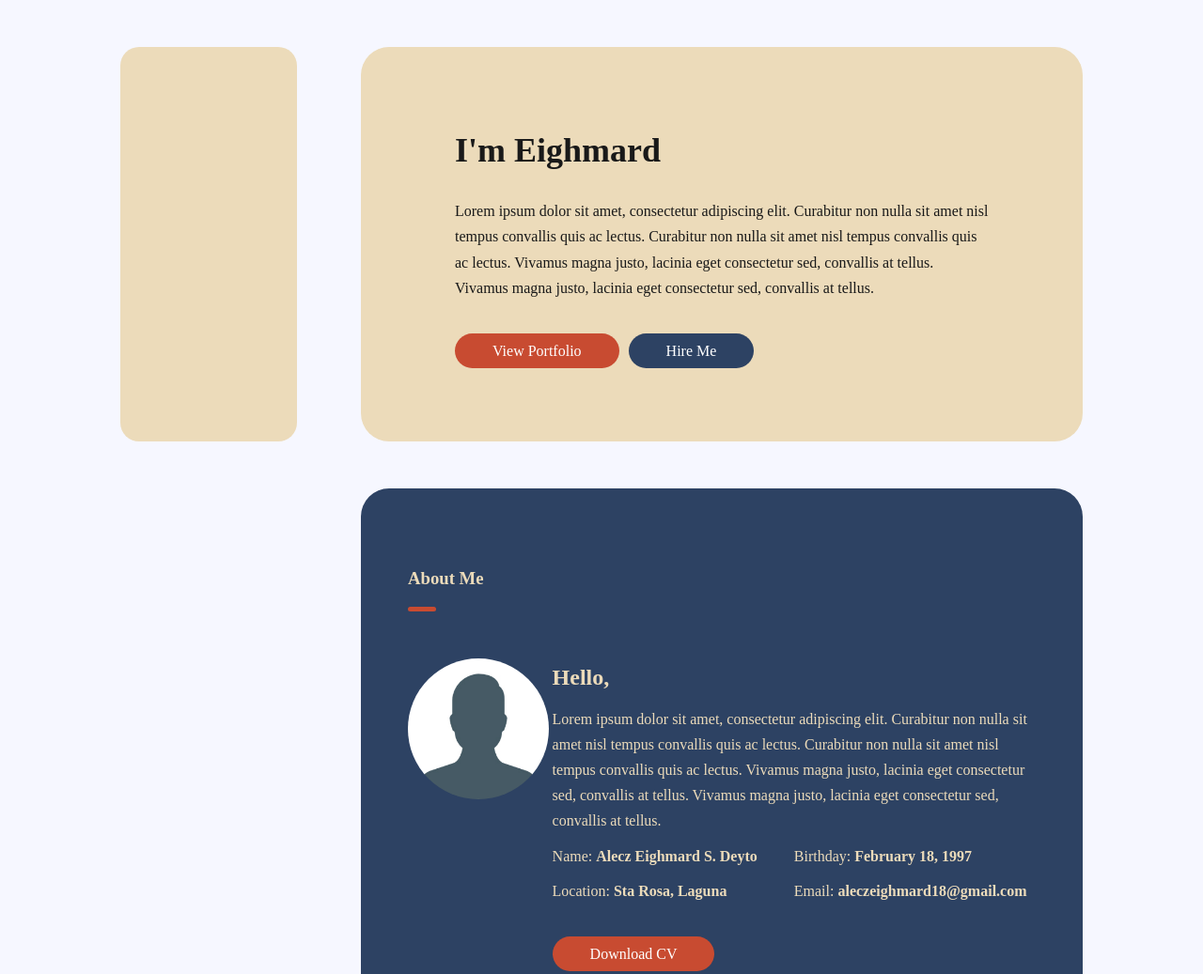
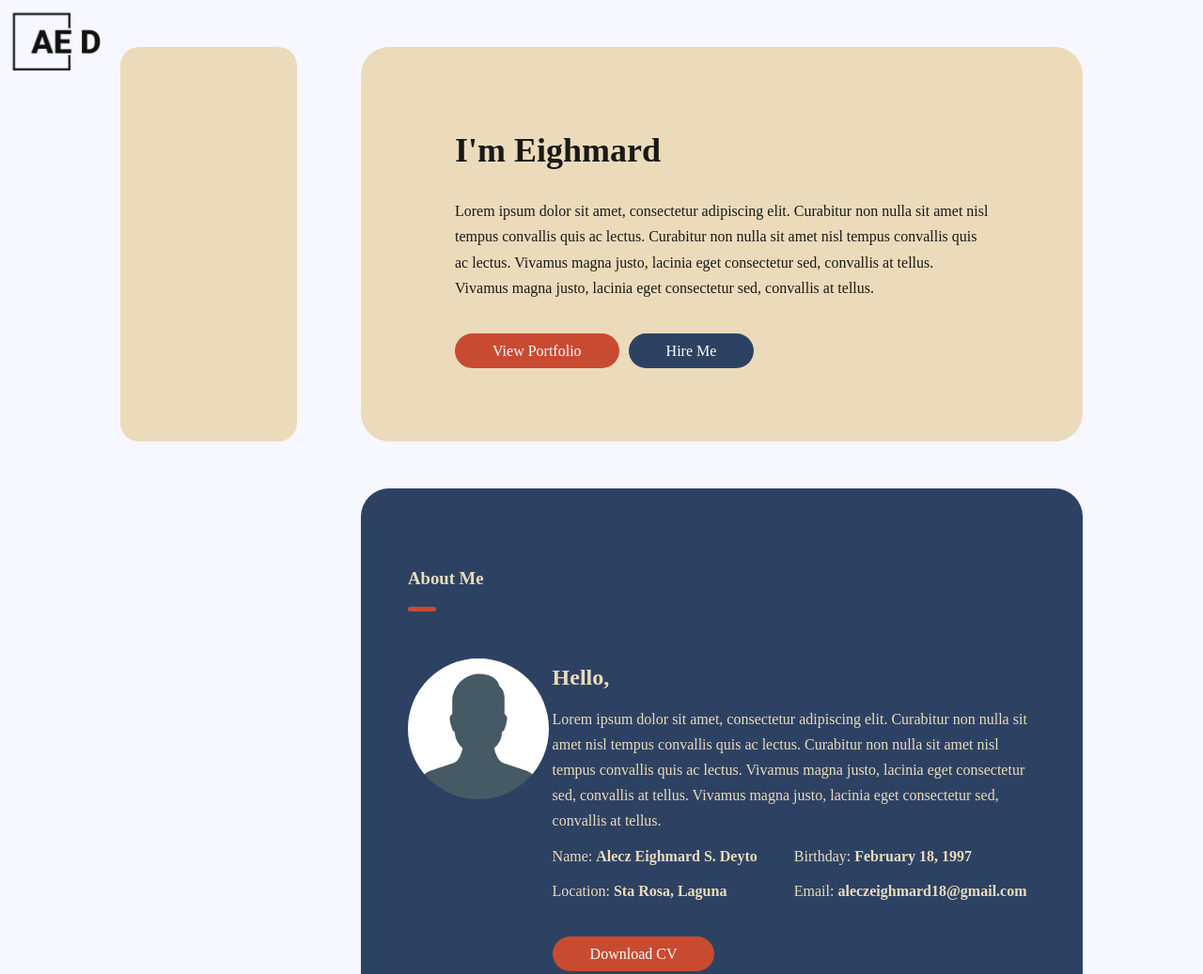
Before and after one commit to eighmard18/Alecz-Eighmard-s-Portfolio, a plain HTML site: page index.html in a window 1280 px wide. Shown: the top 1037 px of the page at 94% size. Drawn offline with Linux system fonts and the light colour scheme.

Commit message:
edit 9 - logo fixed

```diff
--- a/css/style.css
+++ b/css/style.css
@@ -11,6 +11,17 @@ body {
 p, h2, h3, h4, h5, h6 {
     margin-top: 0px;
     margin-bottom: 10px;
+}
+
+.my-icon {
+    position: fixed;
+    top: 0px;
+    left: 0px;
+}
+
+.my-icon img {
+    width: 100px;
+    padding: 10px;
 }
 
 .menu{
--- a/index.html
+++ b/index.html
@@ -9,8 +9,11 @@
 </head>
 
 <body>
+    <div class="my-icon">
+        <img src = "assets/Logo New - PNG.png">
+    </div>
+
     <article class = "main-content-container">
-
         <header class="menu float-left" id="header">
             <div class = "pic-container">
                 <!-- <img src = "assets/logo.png"> -->
```
Also changed, not shown: assets/Logo New - PNG.png (added).
